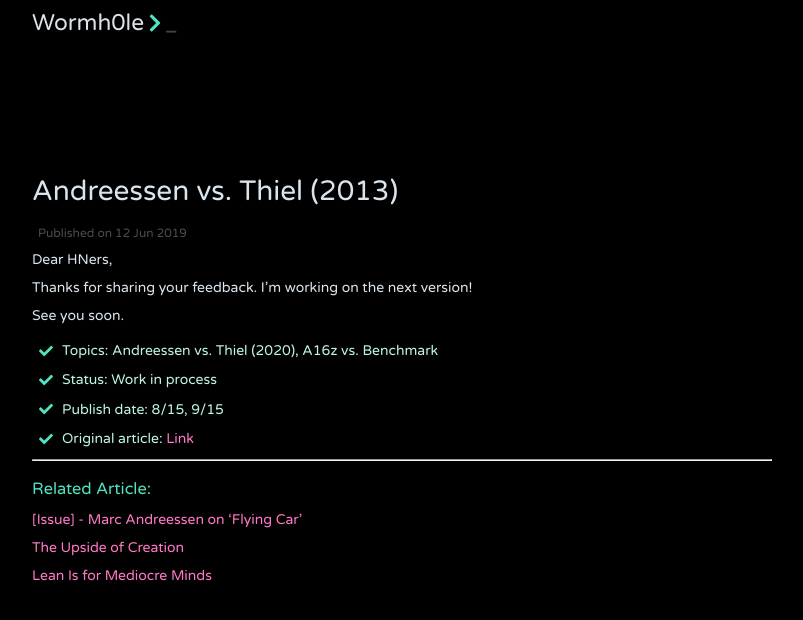
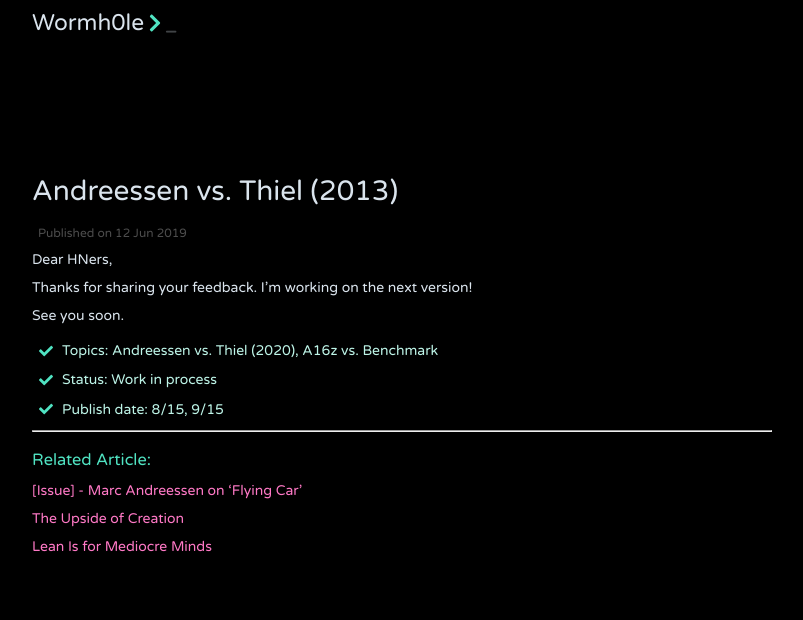
Before and after one commit to jithendrabsy/thoughts, a Jekyll site: the page built from _posts/2019-06-12-games2.md, in a window 1280 px wide. Shown: the top 620 px of the page, without its empty margins (238-1041 px from the left). Built offline with Jekyll 4.4.1, drawn with Linux system fonts in a browser that asks for light colours; nearby versions of some CDN libraries.

Commit message:
Update A vs. T

```diff
--- a/_posts/2019-06-12-games2.md
+++ b/_posts/2019-06-12-games2.md
@@ -11,11 +11,9 @@
 
 See you soon.
 
-
 - Topics: Andreessen vs. Thiel (2020), A16z vs. Benchmark
 - Status: Work in process
 - Publish date: 8/15, 9/15
-- Original article: [Link](https://web.archive.org/web/20200622055009/https://www.wormh0le.com/2019/06/12/games2.html)
 
 ---
 
```
